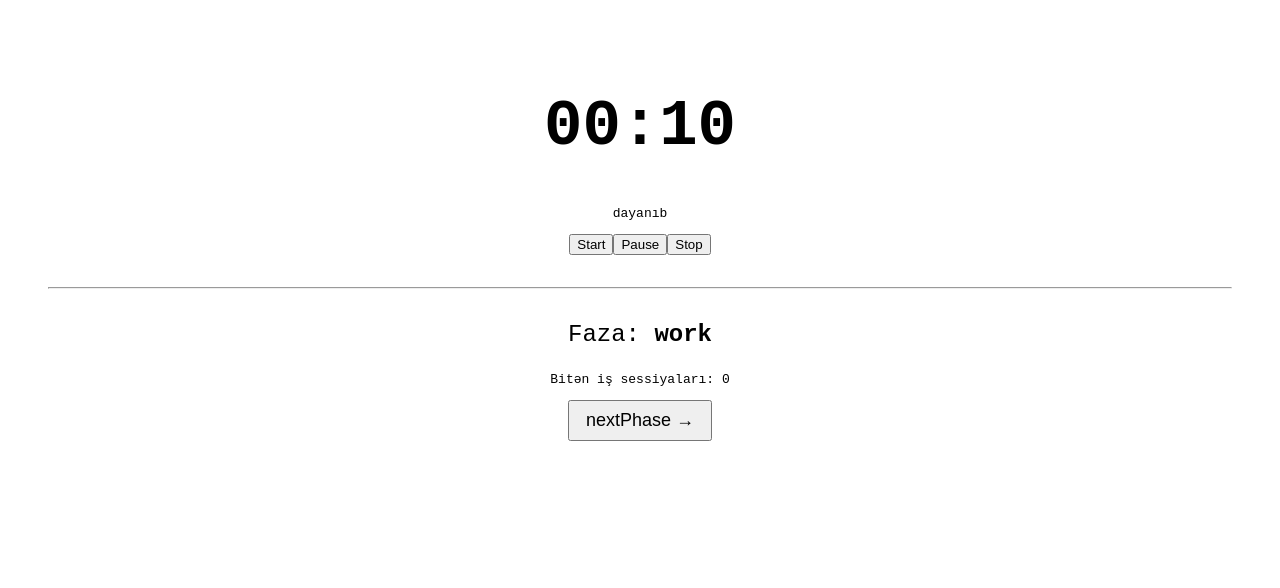
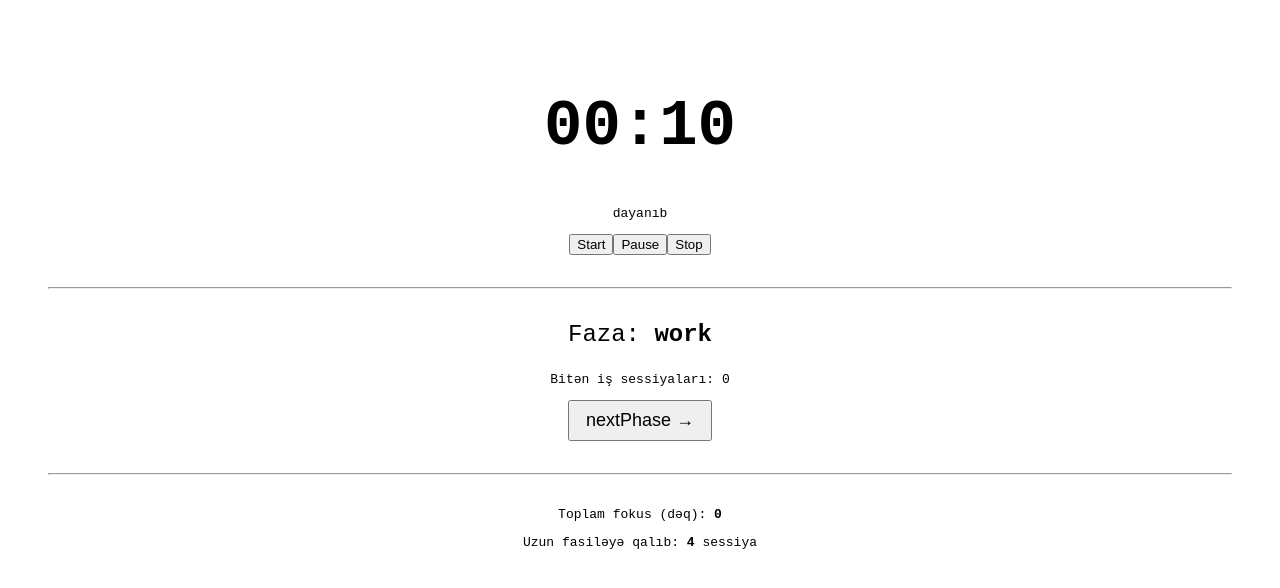
Before and after one commit to Faig-Abaszada/pomioapp, a Nuxt app: page /timer in a window 1280 px wide. Shown: the top 588 px of the page. Built offline with nearby package versions, Linux system fonts and the light colour scheme.

Commit message:
feat: add useStats composable for calculating total focus minutes and sessions until long break

```diff
--- /dev/null
+++ b/app/composables/useStats.ts
@@ -0,0 +1,16 @@
+export function useStats(
+  completedWorkSessions: Ref<number>,
+  workDurationMinutes: number,
+) {
+  // Total focus minutes = completed work sessions × work duration.
+  const totalFocusMinutes = computed(
+    () => completedWorkSessions.value * workDurationMinutes,
+  )
+
+  // Work sessions left until the next long break (every 4th session).
+  const sessionsUntilLongBreak = computed(
+    () => 4 - (completedWorkSessions.value % 4),
+  )
+
+  return { totalFocusMinutes, sessionsUntilLongBreak }
+}
--- a/app/pages/index.vue
+++ b/app/pages/index.vue
@@ -3,10 +3,18 @@
         title: 'POMIO — Master your focus',
         description: 'Focus you can measure. Progress you can see. A simple focus timer with real stats.',
     })
+
+
+    // const {data: quote} = await useAsyncData('custom_keyyyyyy', () =>
+    //   $fetch('https://dummyjson.com/quotes/random')
+    // );
+    const quote = await $fetch('https://dummyjson.com/quotes/random')
+
 </script>
 <template>
   <main>
     <h1>Master your focus.</h1>
     <p>Focus you can measure. Progress you can see.</p>
+    <p v-if="quote">"{{ quote.quote }}" — {{ quote.author }}</p>
   </main>
 </template>
--- a/app/pages/timer.vue
+++ b/app/pages/timer.vue
@@ -11,6 +11,7 @@ function handleComplete() {
 
 const { remainingSeconds, isRunning, formattedTime, start, pause, stop, changeDuration } = useTimer(durations.work, handleComplete)
 
+const { totalFocusMinutes, sessionsUntilLongBreak } = useStats(completedWorkSessions, durations.work)
 </script>
 
 <template>
@@ -27,5 +28,11 @@ const { remainingSeconds, isRunning, formattedTime, start, pause, stop, changeDu
     <p style="font-size:24px">Faza: <b>{{ phase }}</b></p>
     <p>Bitən iş sessiyaları: {{ completedWorkSessions }}</p>
     <button @click="nextPhase" style="font-size:18px; padding:8px 16px">nextPhase →</button>
+
+    <hr style="margin:32px 0">
+
+    <!-- 🔬 Slice 5 — stats -->
+    <p>Toplam fokus (dəq): <b>{{ totalFocusMinutes }}</b></p>
+    <p>Uzun fasiləyə qalıb: <b>{{ sessionsUntilLongBreak }}</b> sessiya</p>
   </div>
 </template>
```
